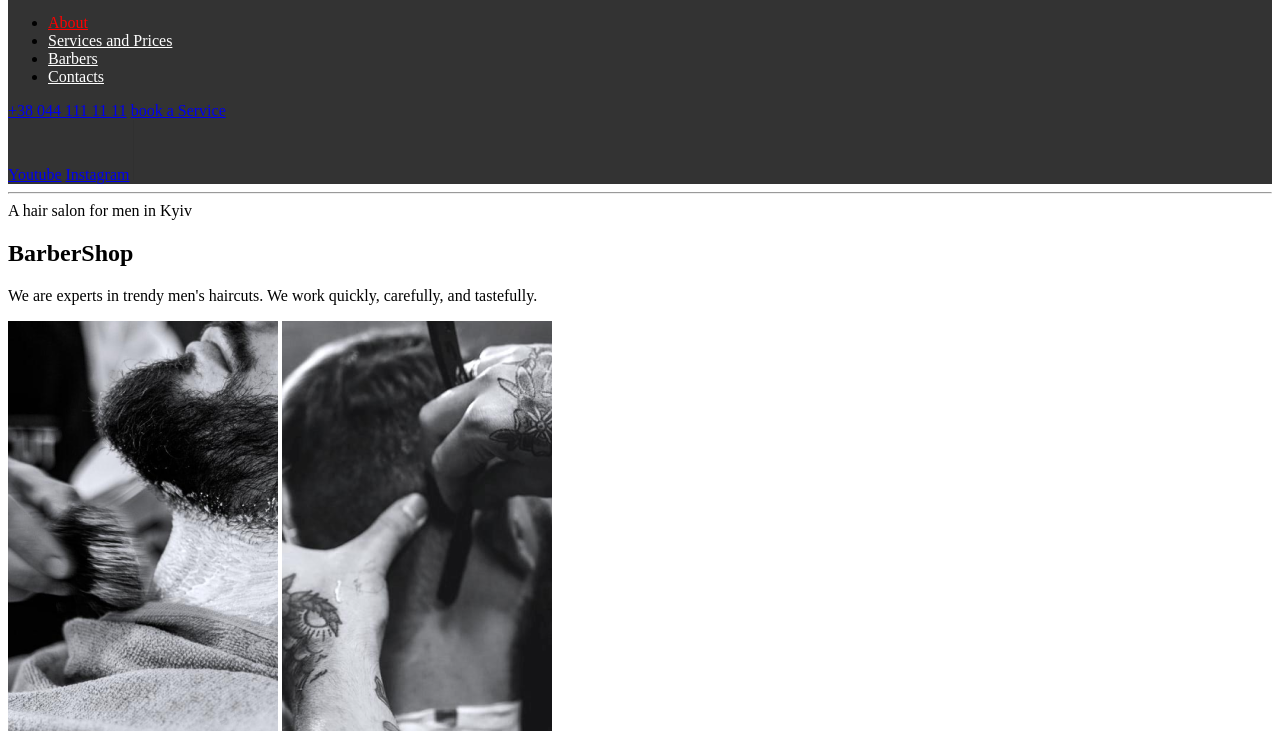
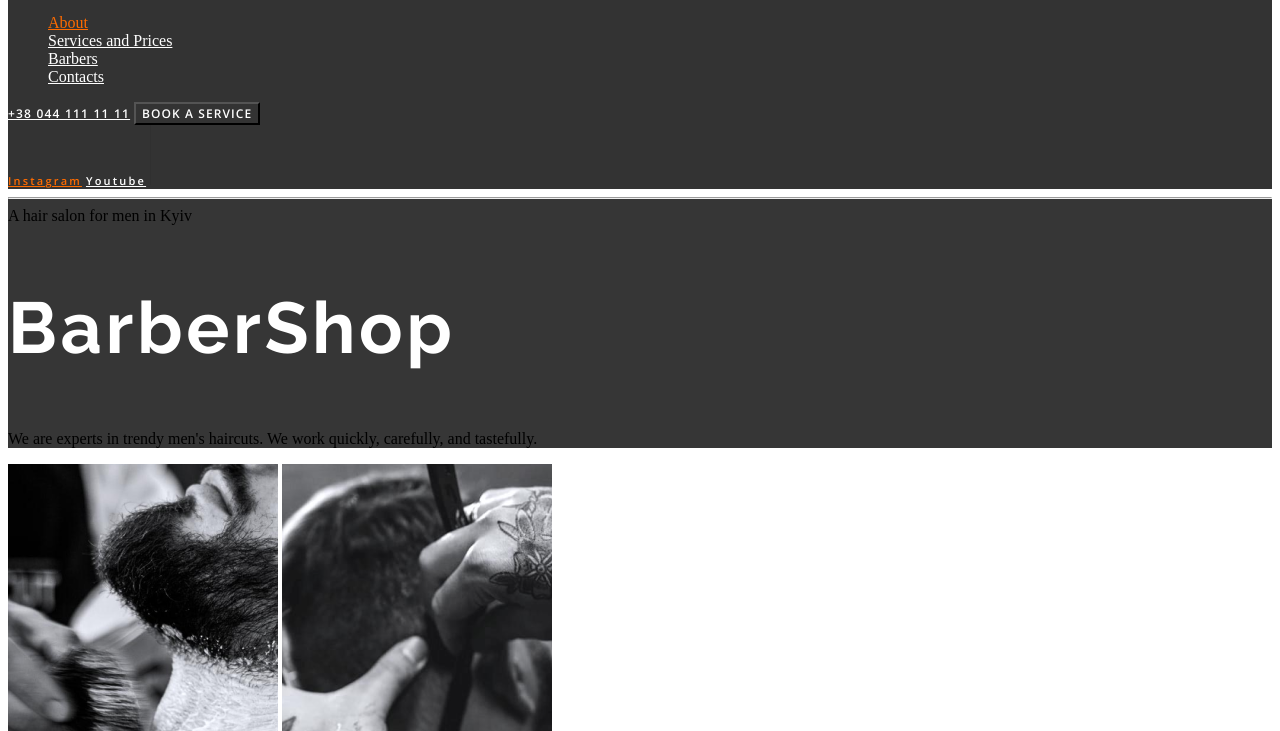
Before and after one commit to RamonaMonica/barbershop, a plain HTML site: page index.html in a window 1280 px wide. Shown: the part 69-800 px from the top of the page. Drawn offline with nearby package versions, Linux system fonts and the light colour scheme.

Commit message:
Barbershop Lectia 4

```diff
--- a/index.html
+++ b/index.html
@@ -4,6 +4,12 @@
     <meta charset="UTF-8" />
     <meta name="viewport" content="width=device-width, initial-scale=1.0" />
     <title>Barbershop</title>
+    <link rel="preconnect" href="https://fonts.googleapis.com" />
+    <link rel="preconnect" href="https://fonts.gstatic.com" crossorigin />
+    <link
+      href="https://fonts.googleapis.com/css2?family=Open+Sans:wght@400;600&family=Raleway:wght@700&display=swap"
+      rel="stylesheet"
+    />
     <link rel="stylesheet" href="style.css" />
   </head>
   <body>
@@ -19,39 +25,36 @@
           <li><a href="">Contacts</a></li>
         </ul>
       </nav>
-      <a href="tel:+38 044 111 11 11">+38 044 111 11 11</a>
+      <a href="tel:+38 044 111 11 11" class="phone-number">+38 044 111 11 11</a>
 
-      <a
-        href="https://goit.global/ro/contacts/"
-        rel="noopener noreferrer nofollow"
-        target="_blank"
-        >book a Service</a
-      >
+      <button class="button">Book a Service</button>
 
       <section>
+        <a
+          href="https://www.intagram.com"
+          rel="noopener noreferrer nofollow"
+          target="_blank"
+          class="social-links active"
+          >Instagram</a
+        >
         <a
           href="https://www.youtube.com/"
           rel="noopener noreferrer nofollow"
           target="_blank"
+          class="social-links"
           >Youtube</a
         >
 
-        <a
-          href="https://www.intagram.com"
-          rel="noopener noreferrer nofollow"
-          target="_blank"
-          >Instagram</a
-        >
         <img src="images/dash_navigation_links.png" alt="link separator" />
       </section>
     </header>
 
     <main>
-      <section>
+      <section class="hero-section">
         <hr />
         <span>A hair salon for men in Kyiv</span>
 
-        <h1>BarberShop</h1>
+        <h1 title="BarberShop" class="hero-heading">BarberShop</h1>
 
         <p>
           We are experts in trendy men's haircuts. We work quickly, carefully,
--- a/style.css
+++ b/style.css
@@ -1,5 +1,35 @@
 :root {
   --link-color: #ffffff;
+  --link-active-color: #ff6c00;
+  --heading-color: #fff;
+  --text-font-family: "Open Sans", sans-serif;
+  --heading-font-family: "Raleway", sans-serif;
+}
+
+h1,
+h2,
+h3,
+h4,
+h5,
+h6 {
+  font-weight: bolt;
+  font-family: var(--heading-font-family);
+}
+
+ul {
+  list-style-type: none;
+}
+
+.button {
+  color: var(--link-color);
+  font-size: 12px;
+  font-family: var(--text-font-family);
+  font-style: normal;
+  font-weight: 600;
+  line-height: normal;
+  letter-spacing: 1.08px;
+  text-transform: uppercase;
+  background-color: transparent;
 }
 
 .global-header {
@@ -7,10 +37,50 @@
 }
 
 .global-header .main-navigation .a,
-.global-header .main-navigation a:visited {
+.global-header .main-navigation a:visited,
+.phone-number {
   color: var(--link-color);
+  font-size: 12px;
+  font-family: var(--text-font-family);
+  font-style: normal;
+  font-weight: 600;
+  line-height: normal;
+  letter-spacing: 1.2px;
+  text-transform: uppercase;
 }
 
 .global-header .main-navigation a.active {
-  color: red;
+  color: var(--link-active-color);
 }
+
+.global-header .social-links {
+  color: var(--link-color);
+  font-size: 11px;
+  font-family: Open Sans;
+  font-style: normal;
+  font-weight: 600;
+  line-height: normal;
+  letter-spacing: 2.2px;
+}
+
+.global-header .social-links.active {
+  color: var(--link-active-color);
+}
+
+.phone-number {
+  text-transform: uppercase;
+}
+
+.hero-heading {
+  color: var(--heading-color);
+  font-size: 72px;
+  font-family: Raleway;
+  font-style: normal;
+  font-weight: 700;
+  line-height: normal;
+  letter-spacing: 3.6px;
+}
+
+.hero-section {
+  background-color: #363636;
+}
```
